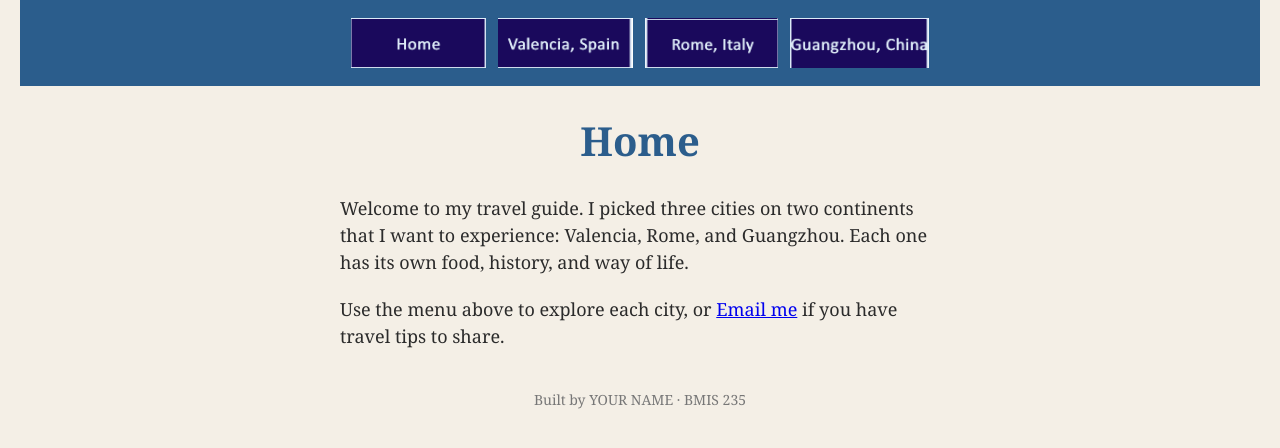
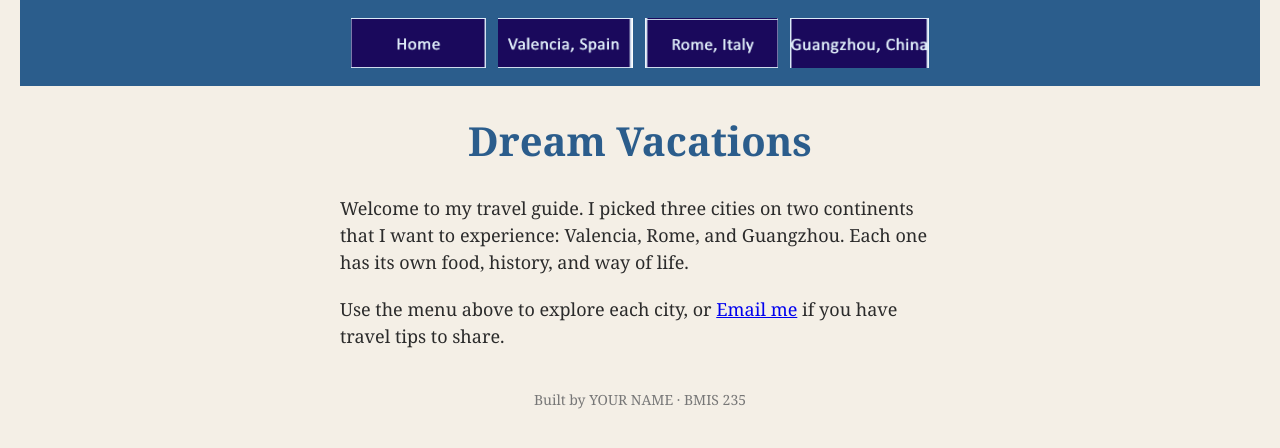
Before and after one commit to CadenYoung123/bmis235-html-3, a plain HTML site: page index.html in a window 1280 px wide. Drawn offline with Linux system fonts and the light colour scheme.

Commit message:
Update index.html

```diff
--- a/index.html
+++ b/index.html
@@ -29,7 +29,7 @@
 
 </nav>
 
-<h1>Home</h1>
+<h1>Dream Vacations</h1>
 <p>Welcome to my travel guide. I picked three cities on two continents that I want to experience: Valencia, Rome, and Guangzhou. Each one has its own food, history, and way of life.</p>
 <p>Use the menu above to explore each city, or <a href="mailto:you@zagmail.gonzaga.edu">Email me</a> if you have travel tips to share.</p>
 
```
